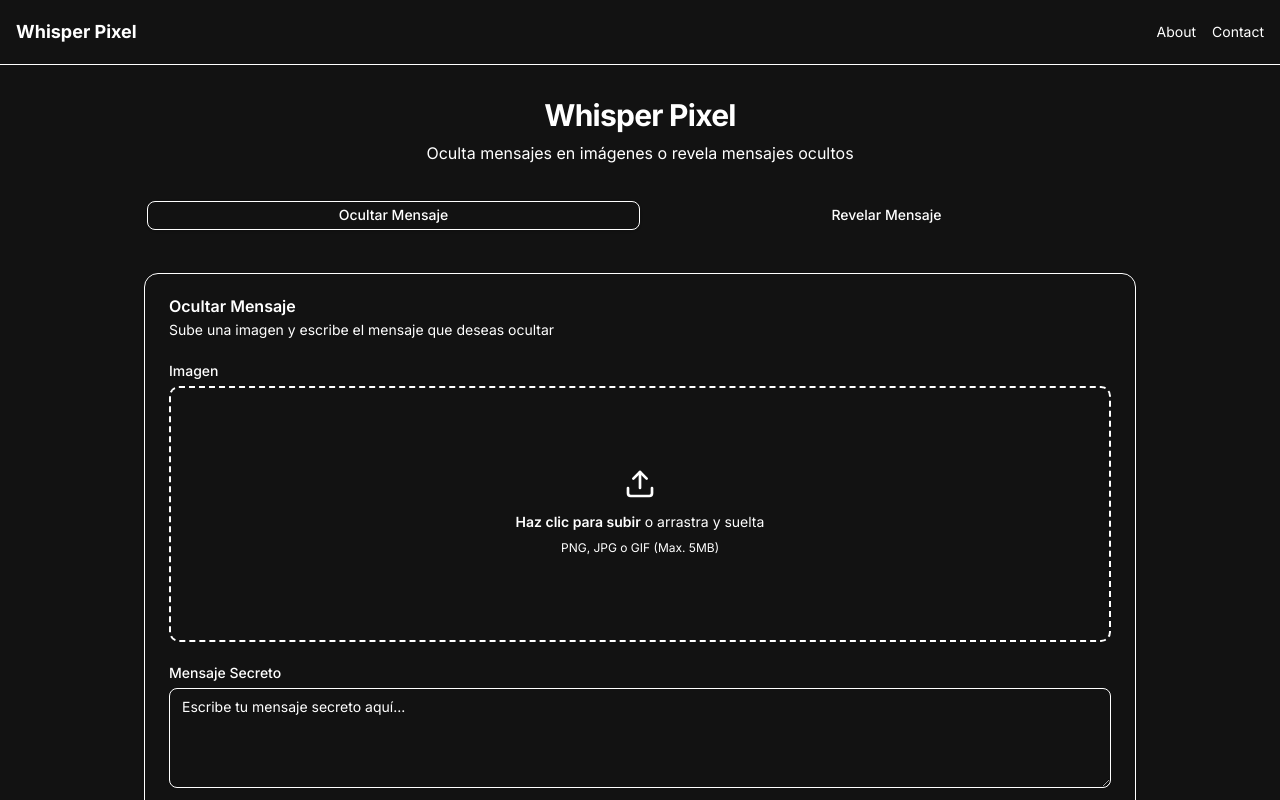
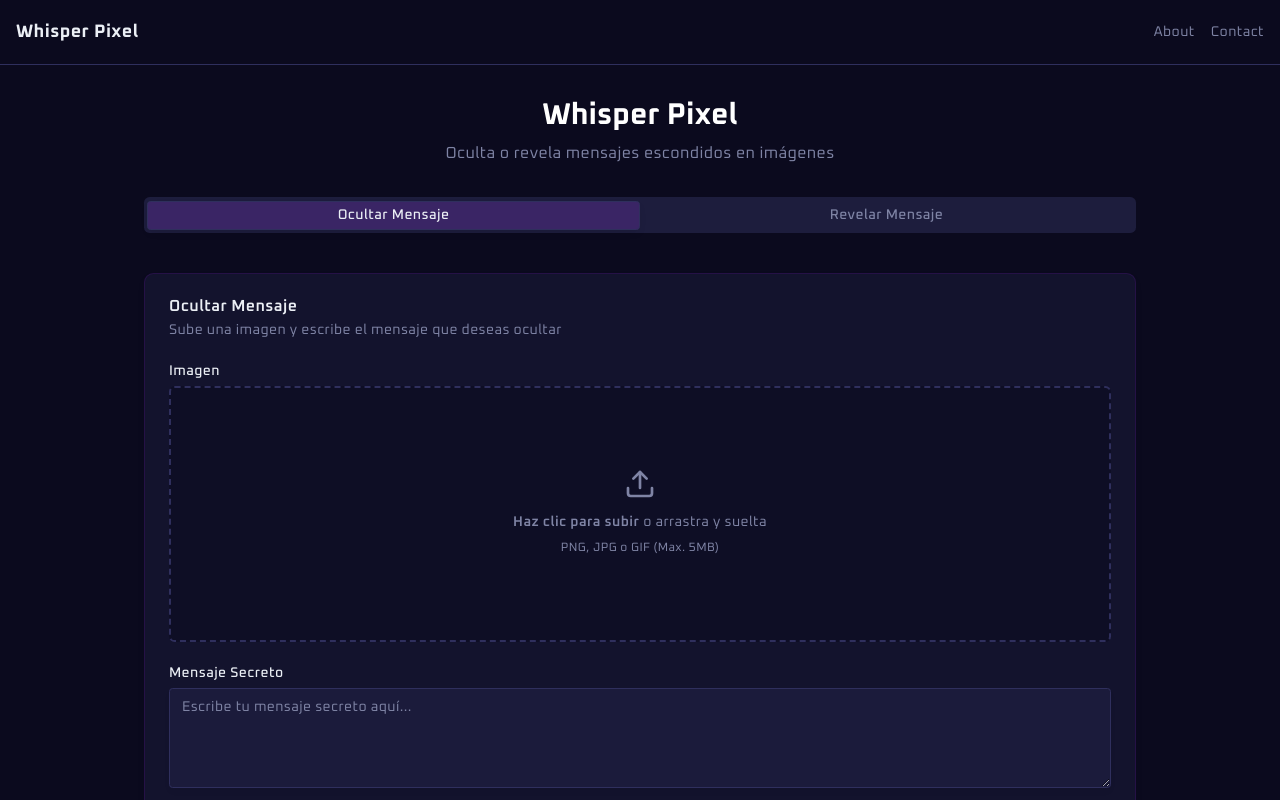
Before and after one commit to JavierPineyro/whisper-pixel, a Next.js app: page /dashboard in a window 1280 px wide. Shown: the top 800 px of the page. Built offline with nearby package versions, Linux system fonts and the light colour scheme.

Commit message:
Add theme to app

```diff
--- a/eslint.config.js
+++ b/eslint.config.js
@@ -23,6 +23,7 @@
       ...tseslint.configs.stylisticTypeChecked,
     ],
     rules: {
+      '@typescript-eslint/prefer-optional-chain': 'warn',
       '@typescript-eslint/no-unsafe-return': 'warn',
       '@typescript-eslint/no-unsafe-member-access': 'warn',
       "@typescript-eslint/array-type": "off",
--- a/src/app/dashboard/page.tsx
+++ b/src/app/dashboard/page.tsx
@@ -10,7 +10,7 @@
       <main className="flex-1 container max-w-5xl mx-auto py-8 px-4">
         <div className="mb-8 text-center">
           <h1 className="text-3xl font-bold tracking-tight">Whisper Pixel</h1>
-          <p className="text-muted-foreground mt-2">Oculta mensajes en imágenes o revela mensajes ocultos</p>
+          <p className="text-muted-foreground mt-2">Oculta o revela mensajes escondidos en imágenes</p>
         </div>
 
         <Tabs defaultValue="encode" className="w-full">
--- a/src/app/layout.tsx
+++ b/src/app/layout.tsx
@@ -1,10 +1,10 @@
 import "~/styles/globals.css";
 
 import { type Metadata } from "next";
-import { Inter } from "next/font/google"
+import { Oxanium } from "next/font/google"
 import { ThemeProvider } from "~/components/theme-provider"
 
-const inter = Inter({ subsets: ["latin"] })
+const oxanium = Oxanium({ subsets: ["latin"] })
 
 export const metadata: Metadata = {
   title: "Whisper Pixel - Oculta y revela mensajes en imágenes",
@@ -18,7 +18,7 @@
 }>) {
   return (
     <html lang="es" className="dark" suppressHydrationWarning={process.env.NODE_ENV === 'production'}>
-      <body className={inter.className}>
+      <body className={oxanium.className}>
         <ThemeProvider attribute="class" defaultTheme="dark" enableSystem={false}>
           {children}
         </ThemeProvider>
--- a/src/components/encode-form.tsx
+++ b/src/components/encode-form.tsx
@@ -115,8 +115,8 @@
 
         <Alert variant="default" className="bg-purple-500/10 text-purple-500 border-purple-500/20">
           <Lock className="h-4 w-4" />
-          <AlertTitle>Seguridad</AlertTitle>
-          <AlertDescription>
+          <AlertTitle className="font-semibold">Seguridad</AlertTitle>
+          <AlertDescription className="text-purple-500/80">
             Tu mensaje será ocultado de forma segura en la imagen. Solo quien conozca que existe un mensaje oculto podrá
             extraerlo.
           </AlertDescription>
--- a/src/components/ui/tabs.tsx
+++ b/src/components/ui/tabs.tsx
@@ -1,9 +1,9 @@
-"use client"
+"use client";
 
-import * as React from "react"
-import * as TabsPrimitive from "@radix-ui/react-tabs"
+import * as React from "react";
+import * as TabsPrimitive from "@radix-ui/react-tabs";
 
-import { cn } from "~/lib/utils"
+import { cn } from "~/lib/utils";
 
 function Tabs({
   className,
@@ -15,7 +15,7 @@
       className={cn("flex flex-col gap-2", className)}
       {...props}
     />
-  )
+  );
 }
 
 function TabsList({
@@ -27,11 +27,11 @@
       data-slot="tabs-list"
       className={cn(
         "bg-muted text-muted-foreground inline-flex h-9 w-fit items-center justify-center rounded-lg p-[3px]",
-        className
+        className,
       )}
       {...props}
     />
-  )
+  );
 }
 
 function TabsTrigger({
@@ -42,12 +42,12 @@
     <TabsPrimitive.Trigger
       data-slot="tabs-trigger"
       className={cn(
-        "data-[state=active]:bg-background dark:data-[state=active]:text-foreground focus-visible:border-ring focus-visible:ring-ring/50 focus-visible:outline-ring dark:data-[state=active]:border-input dark:data-[state=active]:bg-input/30 text-foreground dark:text-muted-foreground inline-flex h-[calc(100%-1px)] flex-1 items-center justify-center gap-1.5 rounded-md border border-transparent px-2 py-1 text-sm font-medium whitespace-nowrap transition-[color,box-shadow] focus-visible:ring-[3px] focus-visible:outline-1 disabled:pointer-events-none disabled:opacity-50 data-[state=active]:shadow-sm [&_svg]:pointer-events-none [&_svg]:shrink-0 [&_svg:not([class*='size-'])]:size-4",
-        className
+        "flex items-center data-[state=active]:bg-primary dark:data-[state=active]:text-foreground focus-visible:border-ring focus-visible:ring-ring/50 focus-visible:outline-ring dark:data-[state=active]:border-input dark:data-[state=active]:bg-purple-500/20 text-foreground dark:text-muted-foreground inline-flex h-[calc(100%-1px)] flex-1 items-center justify-center gap-1.5 rounded-md border border-transparent px-2 py-1 text-sm font-medium whitespace-nowrap transition-[color,box-shadow] focus-visible:ring-[3px] focus-visible:outline-1 disabled:pointer-events-none disabled:opacity-50 data-[state=active]:shadow-sm [&_svg]:pointer-events-none [&_svg]:shrink-0 [&_svg:not([class*='size-'])]:size-4",
+        className,
       )}
       {...props}
     />
-  )
+  );
 }
 
 function TabsContent({
@@ -60,7 +60,7 @@
       className={cn("flex-1 outline-none", className)}
       {...props}
     />
-  )
+  );
 }
 
-export { Tabs, TabsList, TabsTrigger, TabsContent }
+export { Tabs, TabsList, TabsTrigger, TabsContent };
--- a/src/styles/globals.css
+++ b/src/styles/globals.css
@@ -6,80 +6,7 @@
 @theme {
   --font-sans: var(--font-geist-sans), ui-sans-serif, system-ui, sans-serif,
     "Apple Color Emoji", "Segoe UI Emoji", "Segoe UI Symbol", "Noto Color Emoji";
-}
 
-@theme inline {
-  --radius-sm: calc(var(--radius) - 4px);
-  --radius-md: calc(var(--radius) - 2px);
-  --radius-lg: var(--radius);
-  --radius-xl: calc(var(--radius) + 4px);
-  /* --color-background: var(--background); */
-  /*--color-foreground: var(--foreground); */
-  --color-card: var(--card);
-  --color-card-foreground: var(--card-foreground);
-  --color-popover: var(--popover);
-  --color-popover-foreground: var(--popover-foreground);
-  --color-primary: var(--primary);
-  --color-primary-foreground: var(--primary-foreground);
-  --color-secondary: var(--secondary);
-  --color-secondary-foreground: var(--secondary-foreground);
-  --color-muted: var(--muted);
-  --color-muted-foreground: var(--muted-foreground);
-  --color-accent: var(--accent);
-  --color-accent-foreground: var(--accent-foreground);
-  --color-destructive: var(--destructive);
-  --color-border: var(--border);
-  --color-input: var(--input);
-  --color-ring: var(--ring);
-  --color-chart-1: var(--chart-1);
-  --color-chart-2: var(--chart-2);
-  --color-chart-3: var(--chart-3);
-  --color-chart-4: var(--chart-4);
-  --color-chart-5: var(--chart-5);
-  --color-sidebar: var(--sidebar);
-  --color-sidebar-foreground: var(--sidebar-foreground);
-  --color-sidebar-primary: var(--sidebar-primary);
-  --color-sidebar-primary-foreground: var(--sidebar-primary-foreground);
-  --color-sidebar-accent: var(--sidebar-accent);
-  --color-sidebar-accent-foreground: var(--sidebar-accent-foreground);
-  --color-sidebar-border: var(--sidebar-border);
-  --color-sidebar-ring: var(--sidebar-ring);
-
-  /* Configuración del contenedor usando el namespace --container-* */
-  --container-center: true;
-  --container-padding: 2rem;
-  --container-screens-2xl: 1400px;
-
-  /* Colores definidos usando el namespace --color-* */
-  --color-border: hsl(var(--border));
-  --color-input: hsl(var(--input));
-  --color-ring: hsl(var(--ring));
-  --color-background: hsl(var(--background));
-  --color-foreground: hsl(var(--foreground));
-
-  --color-primary: hsl(var(--primary));
-  --color-primary-foreground: hsl(var(--primary-foreground));
-  --color-secondary: hsl(var(--secondary));
-  --color-secondary-foreground: hsl(var(--secondary-foreground));
-  --color-destructive: hsl(var(--destructive));
-  --color-destructive-foreground: hsl(var(--destructive-foreground));
-  --color-muted: hsl(var(--muted));
-  --color-muted-foreground: hsl(var(--muted-foreground));
-  --color-accent: hsl(var(--accent));
-  --color-accent-foreground: hsl(var(--accent-foreground));
-  --color-popover: hsl(var(--popover));
-  --color-popover-foreground: hsl(var(--popover-foreground));
-  --color-card: hsl(var(--card));
-  --color-card-foreground: hsl(var(--card-foreground));
-
-  /* Colores personalizados con shades definidos bajo el namespace --color-* */
-  --color-purple-500: "#8b5cf6";
-  --color-purple-600: "#7c3aed";
-  --color-purple-700: "#6d28d9";
-  --color-purple-800: "#5b21b6";
-  --color-purple-900: "#4c1d95";
-
-  /* Animaciones definidas usando el namespace --animation-* */
   --animation-accordion-down: accordion-down 0.2s ease-out;
   --animation-accordion-up: animation-accordion-up 0.2s ease-out;
 
@@ -100,83 +27,324 @@
   }
 
   /*@plugin "tailwindcss-animate";*/
-
 }
 
 :root {
-  --radius: 0.625rem;
-  --background: oklch(1 0 0);
-  --foreground: oklch(0.145 0 0);
-  --card: oklch(1 0 0);
-  --card-foreground: oklch(0.145 0 0);
-  --popover: oklch(1 0 0);
-  --popover-foreground: oklch(0.145 0 0);
-  --primary: oklch(0.205 0 0);
-  --primary-foreground: oklch(0.985 0 0);
-  --secondary: oklch(0.97 0 0);
-  --secondary-foreground: oklch(0.205 0 0);
-  --muted: oklch(0.97 0 0);
-  --muted-foreground: oklch(0.556 0 0);
-  --accent: oklch(0.97 0 0);
-  --accent-foreground: oklch(0.205 0 0);
-  --destructive: oklch(0.577 0.245 27.325);
-  --border: oklch(0.922 0 0);
-  --input: oklch(0.922 0 0);
-  --ring: oklch(0.708 0 0);
-  --chart-1: oklch(0.646 0.222 41.116);
-  --chart-2: oklch(0.6 0.118 184.704);
-  --chart-3: oklch(0.398 0.07 227.392);
-  --chart-4: oklch(0.828 0.189 84.429);
-  --chart-5: oklch(0.769 0.188 70.08);
-  --sidebar: oklch(0.985 0 0);
-  --sidebar-foreground: oklch(0.145 0 0);
-  --sidebar-primary: oklch(0.205 0 0);
-  --sidebar-primary-foreground: oklch(0.985 0 0);
-  --sidebar-accent: oklch(0.97 0 0);
-  --sidebar-accent-foreground: oklch(0.205 0 0);
-  --sidebar-border: oklch(0.922 0 0);
-  --sidebar-ring: oklch(0.708 0 0);
+  --background: oklch(0.98 0.00 247.84);
+  --foreground: oklch(0.16 0.04 281.83);
+  --card: oklch(1.00 0 0);
+  --card-foreground: oklch(0.16 0.04 281.83);
+  --popover: oklch(1.00 0 0);
+  --popover-foreground: oklch(0.16 0.04 281.83);
+  --primary: oklch(0.67 0.29 341.41);
+  --primary-foreground: oklch(1.00 0 0);
+  --secondary: oklch(0.96 0.02 286.02);
+  --secondary-foreground: oklch(0.16 0.04 281.83);
+  --muted: oklch(0.96 0.02 286.02);
+  --muted-foreground: oklch(0.16 0.04 281.83);
+  --accent: oklch(0.89 0.17 171.27);
+  --accent-foreground: oklch(0.16 0.04 281.83);
+  --destructive: oklch(0.65 0.23 34.04);
+  --destructive-foreground: oklch(1.00 0 0);
+  --border: oklch(0.92 0.01 225.09);
+  --input: oklch(0.92 0.01 225.09);
+  --ring: oklch(0.67 0.29 341.41);
+  --chart-1: oklch(0.67 0.29 341.41);
+  --chart-2: oklch(0.55 0.29 299.10);
+  --chart-3: oklch(0.84 0.15 209.29);
+  --chart-4: oklch(0.89 0.17 171.27);
+  --chart-5: oklch(0.92 0.19 101.41);
+  --sidebar: oklch(0.96 0.02 286.02);
+  --sidebar-foreground: oklch(0.16 0.04 281.83);
+  --sidebar-primary: oklch(0.67 0.29 341.41);
+  --sidebar-primary-foreground: oklch(1.00 0 0);
+  --sidebar-accent: oklch(0.89 0.17 171.27);
+  --sidebar-accent-foreground: oklch(0.16 0.04 281.83);
+  --sidebar-border: oklch(0.92 0.01 225.09);
+  --sidebar-ring: oklch(0.67 0.29 341.41);
+  --font-sans: Oxanium, sans-serif;
+  --font-serif: ui-serif, Georgia, Cambria, "Times New Roman", Times, serif;
+  --font-mono: Fira Code, monospace;
+  --radius: 0.35rem;
+  --shadow-2xs: 0px 4px 8px -2px hsl(0 0% 0% / 0.05);
+  --shadow-xs: 0px 4px 8px -2px hsl(0 0% 0% / 0.05);
+  --shadow-sm: 0px 4px 8px -2px hsl(0 0% 0% / 0.10), 0px 1px 2px -3px hsl(0 0% 0% / 0.10);
+  --shadow: 0px 4px 8px -2px hsl(0 0% 0% / 0.10), 0px 1px 2px -3px hsl(0 0% 0% / 0.10);
+  --shadow-md: 0px 4px 8px -2px hsl(0 0% 0% / 0.10), 0px 2px 4px -3px hsl(0 0% 0% / 0.10);
+  --shadow-lg: 0px 4px 8px -2px hsl(0 0% 0% / 0.10), 0px 4px 6px -3px hsl(0 0% 0% / 0.10);
+  --shadow-xl: 0px 4px 8px -2px hsl(0 0% 0% / 0.10), 0px 8px 10px -3px hsl(0 0% 0% / 0.10);
+  --shadow-2xl: 0px 4px 8px -2px hsl(0 0% 0% / 0.25);
+  --tracking-normal: 0.025em;
 }
 
 .dark {
-  --background: oklch(0.145 0 0);
-  --foreground: oklch(0.985 0 0);
-  --card: oklch(0.205 0 0);
-  --card-foreground: oklch(0.985 0 0);
-  --popover: oklch(0.205 0 0);
-  --popover-foreground: oklch(0.985 0 0);
-  --primary: oklch(0.922 0 0);
-  --primary-foreground: oklch(0.205 0 0);
-  --secondary: oklch(0.269 0 0);
-  --secondary-foreground: oklch(0.985 0 0);
-  --muted: oklch(0.269 0 0);
-  --muted-foreground: oklch(0.708 0 0);
-  --accent: oklch(0.269 0 0);
-  --accent-foreground: oklch(0.985 0 0);
-  --destructive: oklch(0.704 0.191 22.216);
-  --border: oklch(1 0 0 / 10%);
-  --input: oklch(1 0 0 / 15%);
-  --ring: oklch(0.556 0 0);
-  --chart-1: oklch(0.488 0.243 264.376);
-  --chart-2: oklch(0.696 0.17 162.48);
-  --chart-3: oklch(0.769 0.188 70.08);
-  --chart-4: oklch(0.627 0.265 303.9);
-  --chart-5: oklch(0.645 0.246 16.439);
-  --sidebar: oklch(0.205 0 0);
-  --sidebar-foreground: oklch(0.985 0 0);
-  --sidebar-primary: oklch(0.488 0.243 264.376);
-  --sidebar-primary-foreground: oklch(0.985 0 0);
-  --sidebar-accent: oklch(0.269 0 0);
-  --sidebar-accent-foreground: oklch(0.985 0 0);
-  --sidebar-border: oklch(1 0 0 / 10%);
-  --sidebar-ring: oklch(0.556 0 0);
+  --background: oklch(0.16 0.04 281.83);
+  --foreground: oklch(0.95 0.01 260.73);
+  --card: oklch(0.25 0.06 281.14);
+  --card-foreground: oklch(0.95 0.01 260.73);
+  --popover: oklch(0.25 0.06 281.14);
+  --popover-foreground: oklch(0.95 0.01 260.73);
+  --primary: oklch(0.67 0.29 341.41);
+  --primary-foreground: oklch(1.00 0 0);
+  --secondary: oklch(0.25 0.06 281.14);
+  --secondary-foreground: oklch(0.95 0.01 260.73);
+  --muted: oklch(0.25 0.06 281.14);
+  --muted-foreground: oklch(0.62 0.05 278.10);
+  --accent: oklch(0.89 0.17 171.27);
+  --accent-foreground: oklch(0.16 0.04 281.83);
+  --destructive: oklch(0.65 0.23 34.04);
+  --destructive-foreground: oklch(1.00 0 0);
+  --border: oklch(0.33 0.08 280.79);
+  --input: oklch(0.33 0.08 280.79);
+  --ring: oklch(0.67 0.29 341.41);
+  --chart-1: oklch(0.67 0.29 341.41);
+  --chart-2: oklch(0.55 0.29 299.10);
+  --chart-3: oklch(0.84 0.15 209.29);
+  --chart-4: oklch(0.89 0.17 171.27);
+  --chart-5: oklch(0.92 0.19 101.41);
+  --sidebar: oklch(0.16 0.04 281.83);
+  --sidebar-foreground: oklch(0.95 0.01 260.73);
+  --sidebar-primary: oklch(0.67 0.29 341.41);
+  --sidebar-primary-foreground: oklch(1.00 0 0);
+  --sidebar-accent: oklch(0.89 0.17 171.27);
+  --sidebar-accent-foreground: oklch(0.16 0.04 281.83);
+  --sidebar-border: oklch(0.33 0.08 280.79);
+  --sidebar-ring: oklch(0.67 0.29 341.41);
+  --font-sans: Oxanium, sans-serif;
+  --font-serif: ui-serif, Georgia, Cambria, "Times New Roman", Times, serif;
+  --font-mono: Fira Code, monospace;
+  --radius: 0.35rem;
+  --shadow-2xs: 0px 4px 8px -2px hsl(0 0% 0% / 0.05);
+  --shadow-xs: 0px 4px 8px -2px hsl(0 0% 0% / 0.05);
+  --shadow-sm: 0px 4px 8px -2px hsl(0 0% 0% / 0.10), 0px 1px 2px -3px hsl(0 0% 0% / 0.10);
+  --shadow: 0px 4px 8px -2px hsl(0 0% 0% / 0.10), 0px 1px 2px -3px hsl(0 0% 0% / 0.10);
+  --shadow-md: 0px 4px 8px -2px hsl(0 0% 0% / 0.10), 0px 2px 4px -3px hsl(0 0% 0% / 0.10);
+  --shadow-lg: 0px 4px 8px -2px hsl(0 0% 0% / 0.10), 0px 4px 6px -3px hsl(0 0% 0% / 0.10);
+  --shadow-xl: 0px 4px 8px -2px hsl(0 0% 0% / 0.10), 0px 8px 10px -3px hsl(0 0% 0% / 0.10);
+  --shadow-2xl: 0px 4px 8px -2px hsl(0 0% 0% / 0.25);
 }
 
-@layer base {
-  * {
-    @apply border-border outline-ring/50;
-  }
-  body {
-    @apply bg-background text-foreground;
-  }
+@theme inline {
+  --color-background: var(--background);
+  --color-foreground: var(--foreground);
+  --color-card: var(--card);
+  --color-card-foreground: var(--card-foreground);
+  --color-popover: var(--popover);
+  --color-popover-foreground: var(--popover-foreground);
+  --color-primary: var(--primary);
+  --color-primary-foreground: var(--primary-foreground);
+  --color-secondary: var(--secondary);
+  --color-secondary-foreground: var(--secondary-foreground);
+  --color-muted: var(--muted);
+  --color-muted-foreground: var(--muted-foreground);
+  --color-accent: var(--accent);
+  --color-accent-foreground: var(--accent-foreground);
+  --color-destructive: var(--destructive);
+  --color-destructive-foreground: var(--destructive-foreground);
+  --color-border: var(--border);
+  --color-input: var(--input);
+  --color-ring: var(--ring);
+  --color-chart-1: var(--chart-1);
+  --color-chart-2: var(--chart-2);
+  --color-chart-3: var(--chart-3);
+  --color-chart-4: var(--chart-4);
+  --color-chart-5: var(--chart-5);
+  --color-sidebar: var(--sidebar);
+  --color-sidebar-foreground: var(--sidebar-foreground);
+  --color-sidebar-primary: var(--sidebar-primary);
+  --color-sidebar-primary-foreground: var(--sidebar-primary-foreground);
+  --color-sidebar-accent: var(--sidebar-accent);
+  --color-sidebar-accent-foreground: var(--sidebar-accent-foreground);
+  --color-sidebar-border: var(--sidebar-border);
+  --color-sidebar-ring: var(--sidebar-ring);
+
+  --font-sans: var(--font-sans);
+  --font-mono: var(--font-mono);
+  --font-serif: var(--font-serif);
+
+  --radius-sm: calc(var(--radius) - 4px);
+  --radius-md: calc(var(--radius) - 2px);
+  --radius-lg: var(--radius);
+  --radius-xl: calc(var(--radius) + 4px);
+
+  --shadow-2xs: var(--shadow-2xs);
+  --shadow-xs: var(--shadow-xs);
+  --shadow-sm: var(--shadow-sm);
+  --shadow: var(--shadow);
+  --shadow-md: var(--shadow-md);
+  --shadow-lg: var(--shadow-lg);
+  --shadow-xl: var(--shadow-xl);
+  --shadow-2xl: var(--shadow-2xl);
+
+  --tracking-tighter: calc(var(--tracking-normal) - 0.05em);
+  --tracking-tight: calc(var(--tracking-normal) - 0.025em);
+  --tracking-normal: var(--tracking-normal);
+  --tracking-wide: calc(var(--tracking-normal) + 0.025em);
+  --tracking-wider: calc(var(--tracking-normal) + 0.05em);
+  --tracking-widest: calc(var(--tracking-normal) + 0.1em);
 }
+
+body {
+  letter-spacing: var(--tracking-normal);
+}
+/*----------------------------------
+
+:root {
+  --background: oklch(0.98 0 0);
+  --foreground: oklch(0.32 0 0);
+  --card: oklch(1.00 0 0);
+  --card-foreground: oklch(0.32 0 0);
+  --popover: oklch(1.00 0 0);
+  --popover-foreground: oklch(0.32 0 0);
+  --primary: oklch(0.57 0.20 283.08);
+  --primary-foreground: oklch(1.00 0 0);
+  --secondary: oklch(0.82 0.07 249.35);
+  --secondary-foreground: oklch(0.32 0 0);
+  --muted: oklch(0.82 0.02 91.62);
+  --muted-foreground: oklch(0.54 0 0);
+  --accent: oklch(0.65 0.06 117.43);
+  --accent-foreground: oklch(1.00 0 0);
+  --destructive: oklch(0.64 0.21 25.33);
+  --destructive-foreground: oklch(1.00 0 0);
+  --border: oklch(0.87 0 0);
+  --input: oklch(0.87 0 0);
+  --ring: oklch(0.57 0.20 283.08);
+  --chart-1: oklch(0.57 0.20 283.08);
+  --chart-2: oklch(0.53 0.17 314.65);
+  --chart-3: oklch(0.34 0.18 301.68);
+  --chart-4: oklch(0.67 0.14 261.34);
+  --chart-5: oklch(0.59 0.10 245.74);
+  --sidebar: oklch(0.98 0 0);
+  --sidebar-foreground: oklch(0.32 0 0);
+  --sidebar-primary: oklch(0.57 0.20 283.08);
+  --sidebar-primary-foreground: oklch(1.00 0 0);
+  --sidebar-accent: oklch(0.65 0.06 117.43);
+  --sidebar-accent-foreground: oklch(1.00 0 0);
+  --sidebar-border: oklch(0.87 0 0);
+  --sidebar-ring: oklch(0.57 0.20 283.08);
+  --font-sans: Oxanium, sans-serif, system-ui, "Apple Color Emoji", "Segoe UI Emoji", "Segoe UI Symbol";
+  --font-serif: JetBrains Mono, monospace;
+  --font-mono: Source Code Pro, monospace;
+  --radius: 0.5rem;
+  --shadow-2xs: 0px 5px 10px -2px hsl(0 0% 0% / 0.05);
+  --shadow-xs: 0px 5px 10px -2px hsl(0 0% 0% / 0.05);
+  --shadow-sm: 0px 5px 10px -2px hsl(0 0% 0% / 0.10), 0px 1px 2px -3px hsl(0 0% 0% / 0.10);
+  --shadow: 0px 5px 10px -2px hsl(0 0% 0% / 0.10), 0px 1px 2px -3px hsl(0 0% 0% / 0.10);
+  --shadow-md: 0px 5px 10px -2px hsl(0 0% 0% / 0.10), 0px 2px 4px -3px hsl(0 0% 0% / 0.10);
+  --shadow-lg: 0px 5px 10px -2px hsl(0 0% 0% / 0.10), 0px 4px 6px -3px hsl(0 0% 0% / 0.10);
+  --shadow-xl: 0px 5px 10px -2px hsl(0 0% 0% / 0.10), 0px 8px 10px -3px hsl(0 0% 0% / 0.10);
+  --shadow-2xl: 0px 5px 10px -2px hsl(0 0% 0% / 0.25);
+  --tracking-normal: 0.025em;
+}
+
+.dark {
+  --background: oklch(0.23 0.01 264.29);
+  --foreground: oklch(0.92 0 0);
+  --card: oklch(0.32 0.01 223.67);
+  --card-foreground: oklch(0.92 0 0);
+  --popover: oklch(0.32 0.01 223.67);
+  --popover-foreground: oklch(0.92 0 0);
+  --primary: oklch(0.57 0.20 283.08);
+  --primary-foreground: oklch(1.00 0 0);
+  --secondary: oklch(0.34 0.18 301.68);
+  --secondary-foreground: oklch(0.92 0 0);
+  --muted: oklch(0.39 0 0);
+  --muted-foreground: oklch(0.72 0 0);
+  --accent: oklch(0.67 0.14 261.34);
+  --accent-foreground: oklch(0.92 0 0);
+  --destructive: oklch(0.64 0.21 25.33);
+  --destructive-foreground: oklch(1.00 0 0);
+  --border: oklch(0.39 0 0);
+  --input: oklch(0.39 0 0);
+  --ring: oklch(0.57 0.20 283.08);
+  --chart-1: oklch(0.57 0.20 283.08);
+  --chart-2: oklch(0.53 0.17 314.65);
+  --chart-3: oklch(0.34 0.18 301.68);
+  --chart-4: oklch(0.67 0.14 261.34);
+  --chart-5: oklch(0.59 0.10 245.74);
+  --sidebar: oklch(0.23 0.01 264.29);
+  --sidebar-foreground: oklch(0.92 0 0);
+  --sidebar-primary: oklch(0.57 0.20 283.08);
+  --sidebar-primary-foreground: oklch(1.00 0 0);
+  --sidebar-accent: oklch(0.67 0.14 261.34);
+  --sidebar-accent-foreground: oklch(0.92 0 0);
+  --sidebar-border: oklch(0.39 0 0);
+  --sidebar-ring: oklch(0.57 0.20 283.08);
+  --font-sans: Oxanium, sans-serif;
+  --font-serif: JetBrains Mono, monospace;
+  --font-mono: Source Code Pro, monospace;
+  --radius: 0.5rem;
+  --shadow-2xs: 0px 5px 10px -2px hsl(0 0% 0% / 0.05);
+  --shadow-xs: 0px 5px 10px -2px hsl(0 0% 0% / 0.05);
+  --shadow-sm: 0px 5px 10px -2px hsl(0 0% 0% / 0.10), 0px 1px 2px -3px hsl(0 0% 0% / 0.10);
+  --shadow: 0px 5px 10px -2px hsl(0 0% 0% / 0.10), 0px 1px 2px -3px hsl(0 0% 0% / 0.10);
+  --shadow-md: 0px 5px 10px -2px hsl(0 0% 0% / 0.10), 0px 2px 4px -3px hsl(0 0% 0% / 0.10);
+  --shadow-lg: 0px 5px 10px -2px hsl(0 0% 0% / 0.10), 0px 4px 6px -3px hsl(0 0% 0% / 0.10);
+  --shadow-xl: 0px 5px 10px -2px hsl(0 0% 0% / 0.10), 0px 8px 10px -3px hsl(0 0% 0% / 0.10);
+  --shadow-2xl: 0px 5px 10px -2px hsl(0 0% 0% / 0.25);
+}
+
+@theme inline {
+  --color-background: var(--background);
+  --color-foreground: var(--foreground);
+  --color-card: var(--card);
+  --color-card-foreground: var(--card-foreground);
+  --color-popover: var(--popover);
+  --color-popover-foreground: var(--popover-foreground);
+  --color-primary: var(--primary);
+  --color-primary-foreground: var(--primary-foreground);
+  --color-secondary: var(--secondary);
+  --color-secondary-foreground: var(--secondary-foreground);
+  --color-muted: var(--muted);
+  --color-muted-foreground: var(--muted-foreground);
+  --color-accent: var(--accent);
+  --color-accent-foreground: var(--accent-foreground);
+  --color-destructive: var(--destructive);
+  --color-destructive-foreground: var(--destructive-foreground);
+  --color-border: var(--border);
+  --color-input: var(--input);
+  --color-ring: var(--ring);
+  --color-chart-1: var(--chart-1);
+  --color-chart-2: var(--chart-2);
+  --color-chart-3: var(--chart-3);
+  --color-chart-4: var(--chart-4);
+  --color-chart-5: var(--chart-5);
+  --color-sidebar: var(--sidebar);
+  --color-sidebar-foreground: var(--sidebar-foreground);
+  --color-sidebar-primary: var(--sidebar-primary);
+  --color-sidebar-primary-foreground: var(--sidebar-primary-foreground);
+  --color-sidebar-accent: var(--sidebar-accent);
+  --color-sidebar-accent-foreground: var(--sidebar-accent-foreground);
+  --color-sidebar-border: var(--sidebar-border);
+  --color-sidebar-ring: var(--sidebar-ring);
+
+  --font-sans: var(--font-sans);
+  --font-mono: var(--font-mono);
+  --font-serif: var(--font-serif);
+
+  --radius-sm: calc(var(--radius) - 4px);
+  --radius-md: calc(var(--radius) - 2px);
+  --radius-lg: var(--radius);
+  --radius-xl: calc(var(--radius) + 4px);
+
+  --shadow-2xs: var(--shadow-2xs);
+  --shadow-xs: var(--shadow-xs);
+  --shadow-sm: var(--shadow-sm);
+  --shadow: var(--shadow);
+  --shadow-md: var(--shadow-md);
+  --shadow-lg: var(--shadow-lg);
+  --shadow-xl: var(--shadow-xl);
+  --shadow-2xl: var(--shadow-2xl);
+
+  --tracking-tighter: calc(var(--tracking-normal) - 0.05em);
+  --tracking-tight: calc(var(--tracking-normal) - 0.025em);
+  --tracking-normal: var(--tracking-normal);
+  --tracking-wide: calc(var(--tracking-normal) + 0.025em);
+  --tracking-wider: calc(var(--tracking-normal) + 0.05em);
+  --tracking-widest: calc(var(--tracking-normal) + 0.1em);
+}
+
+body {
+  letter-spacing: var(--tracking-normal);
+}
+*/
```
